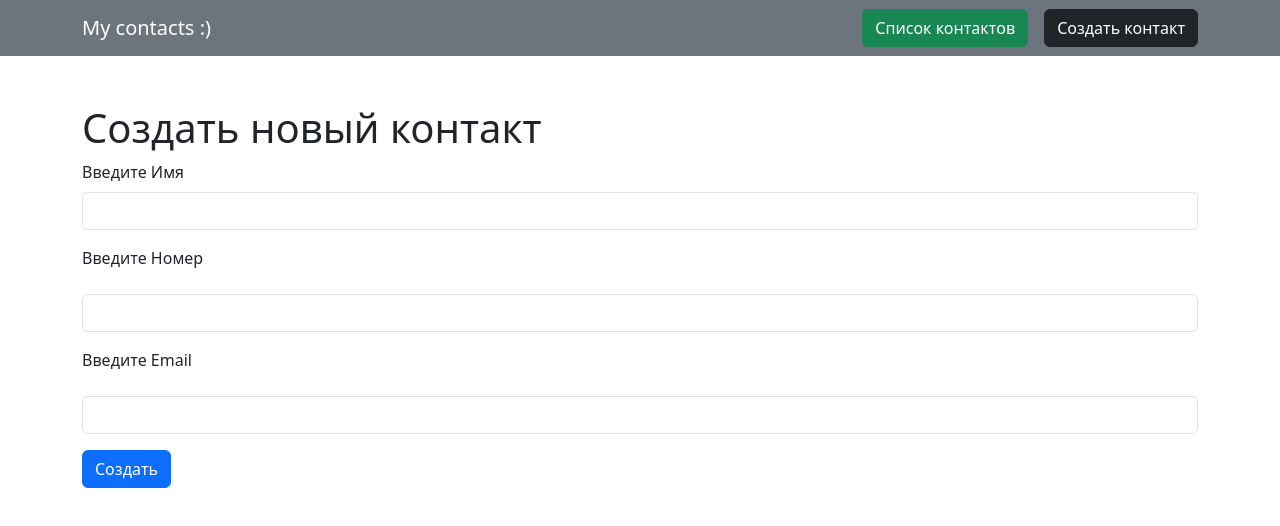
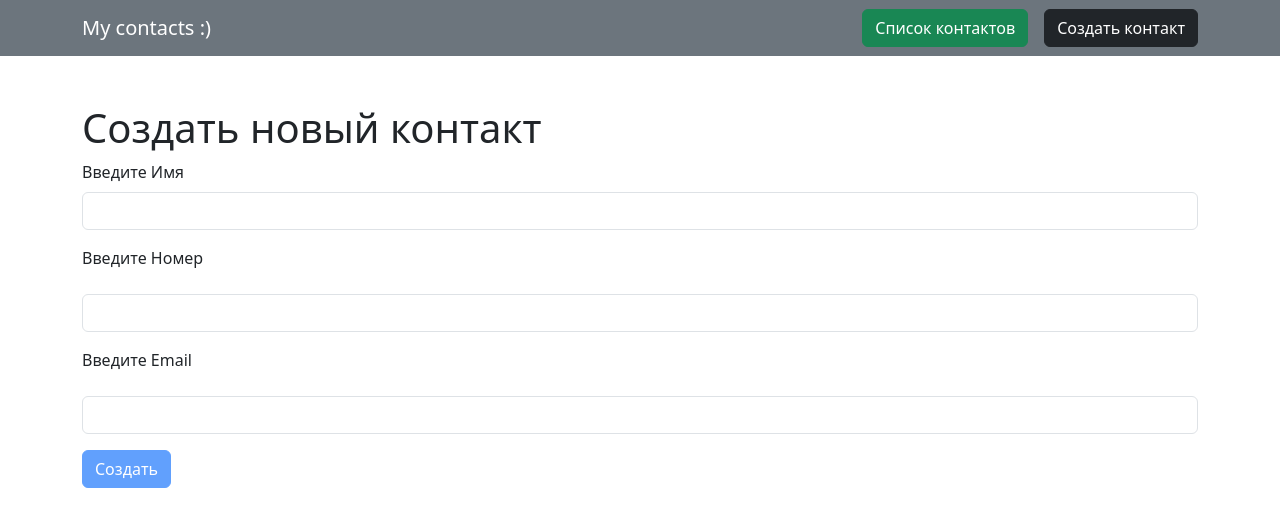
Before and after one commit to rajabovdiyorbek/ContactListNew, a Vue app: page /create in a window 1280 px wide. Shown: the top 526 px of the page. Built offline with nearby package versions, Linux system fonts and the light colour scheme.

Commit message:
changed1

```diff
--- a/src/components/CreateContact.vue
+++ b/src/components/CreateContact.vue
@@ -20,7 +20,17 @@
         >
         <input v-model="email" type="email" class="form-control" required />
       </div>
-      <button v-if="disabledButton" class="btn btn-primary">Создать</button>
+      <button
+        v-if="disabledButton"
+        class="btn btn-primary"
+        :disabled="
+          this.name !== '' && this.number !== '' && this.email !== ''
+            ? (this.disabledButton = false)
+            : (this.disabledButton = true)
+        "
+      >
+        Создать
+      </button>
       <button
         v-else
         @click="addContact"
```
